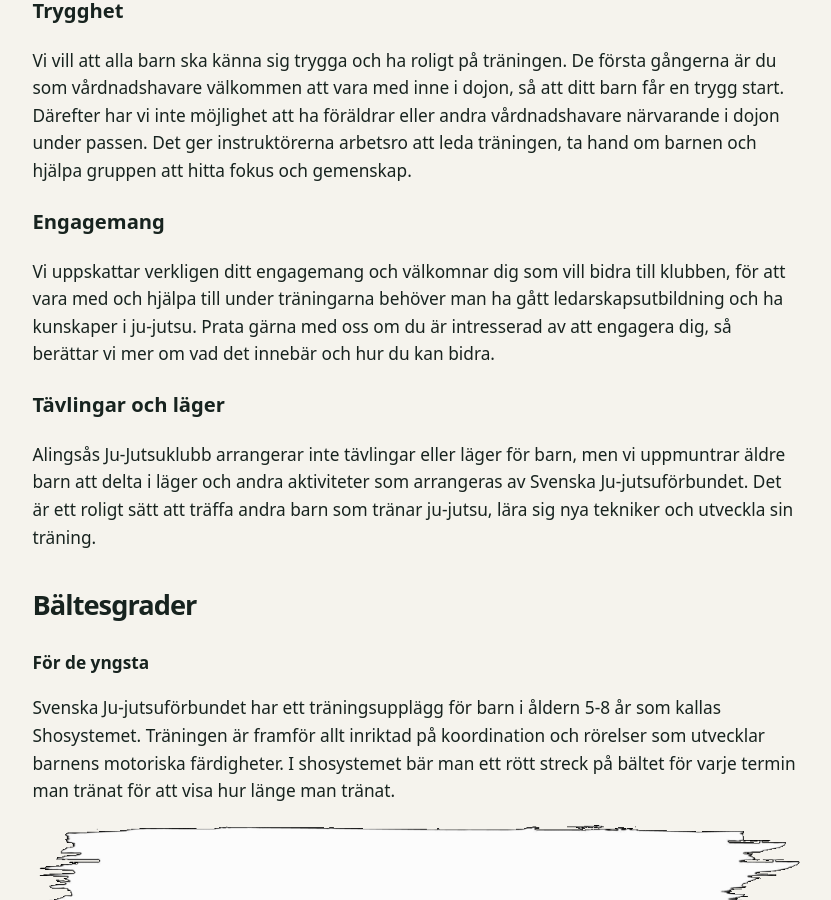
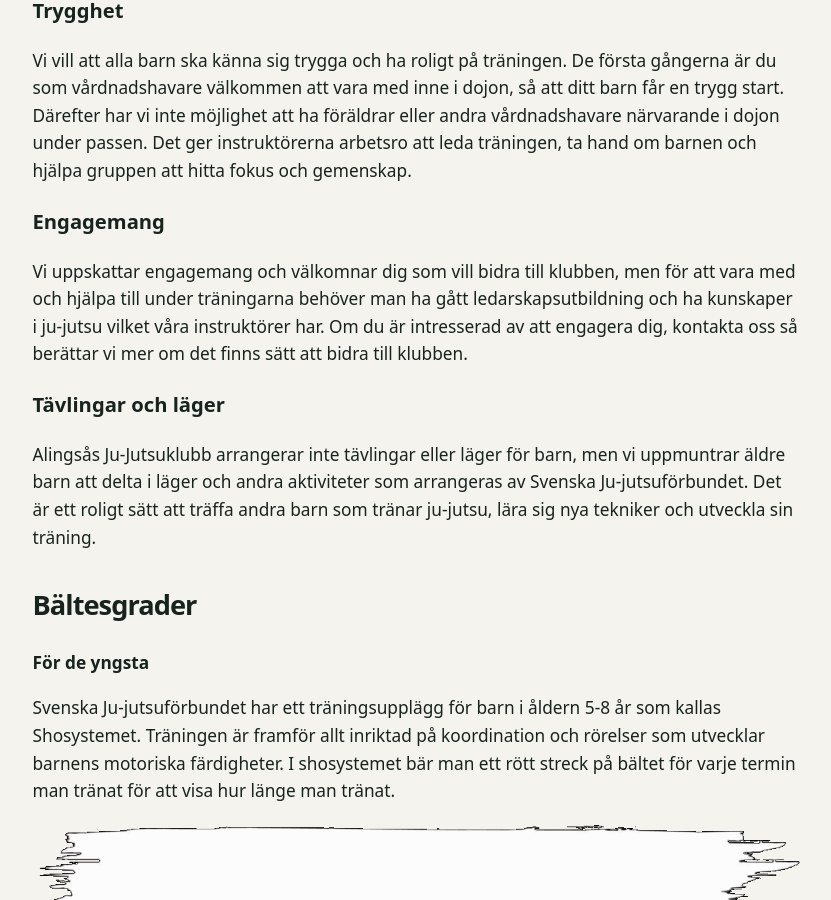
Before and after one commit to Alingsas-Ju-Jutsu/alingsasju-jujutsu.se, a Jekyll site: the page built from _club_pages/barntraning.md, in a window 1280 px wide and 900 px high, scrolled down 457 px. Shown: the whole window, without its empty margins (120-951 px from the left). Built offline with Jekyll 4.4.1, drawn with Linux system fonts in a browser that asks for light colours.

Commit message:
change texts

```diff
--- a/_club_pages/barntraning.md
+++ b/_club_pages/barntraning.md
@@ -15,7 +15,7 @@ description: Information för vårdnadshavare om barnträningen samt om Ju-jutsu
 Vi vill att alla barn ska känna sig trygga och ha roligt på träningen. De första gångerna är du som vårdnadshavare välkommen att vara med inne i dojon, så att ditt barn får en trygg start. Därefter har vi inte möjlighet att ha föräldrar eller andra vårdnadshavare närvarande i dojon under passen. Det ger instruktörerna arbetsro att leda träningen, ta hand om barnen och hjälpa gruppen att hitta fokus och gemenskap.
 
 ### Engagemang
-Vi uppskattar verkligen ditt engagemang och välkomnar dig som vill bidra till klubben, för att vara med och hjälpa till under träningarna behöver man ha gått ledarskapsutbildning och ha kunskaper i ju-jutsu. Prata gärna med oss om du är intresserad av att engagera dig, så berättar vi mer om vad det innebär och hur du kan bidra.
+Vi uppskattar engagemang och välkomnar dig som vill bidra till klubben, men för att vara med och hjälpa till under träningarna behöver man ha gått ledarskapsutbildning och ha kunskaper i ju-jutsu vilket våra instruktörer har. Om du är intresserad av att engagera dig, kontakta oss så berättar vi mer om det finns sätt att bidra till klubben.
 
 ### Tävlingar och läger
 Alingsås Ju-Jutsuklubb arrangerar inte tävlingar eller läger för barn, men vi uppmuntrar äldre barn att delta i läger och andra aktiviteter som arrangeras av Svenska Ju-jutsuförbundet. Det är ett roligt sätt att träffa andra barn som tränar ju-jutsu, lära sig nya tekniker och utveckla sin träning.
```
